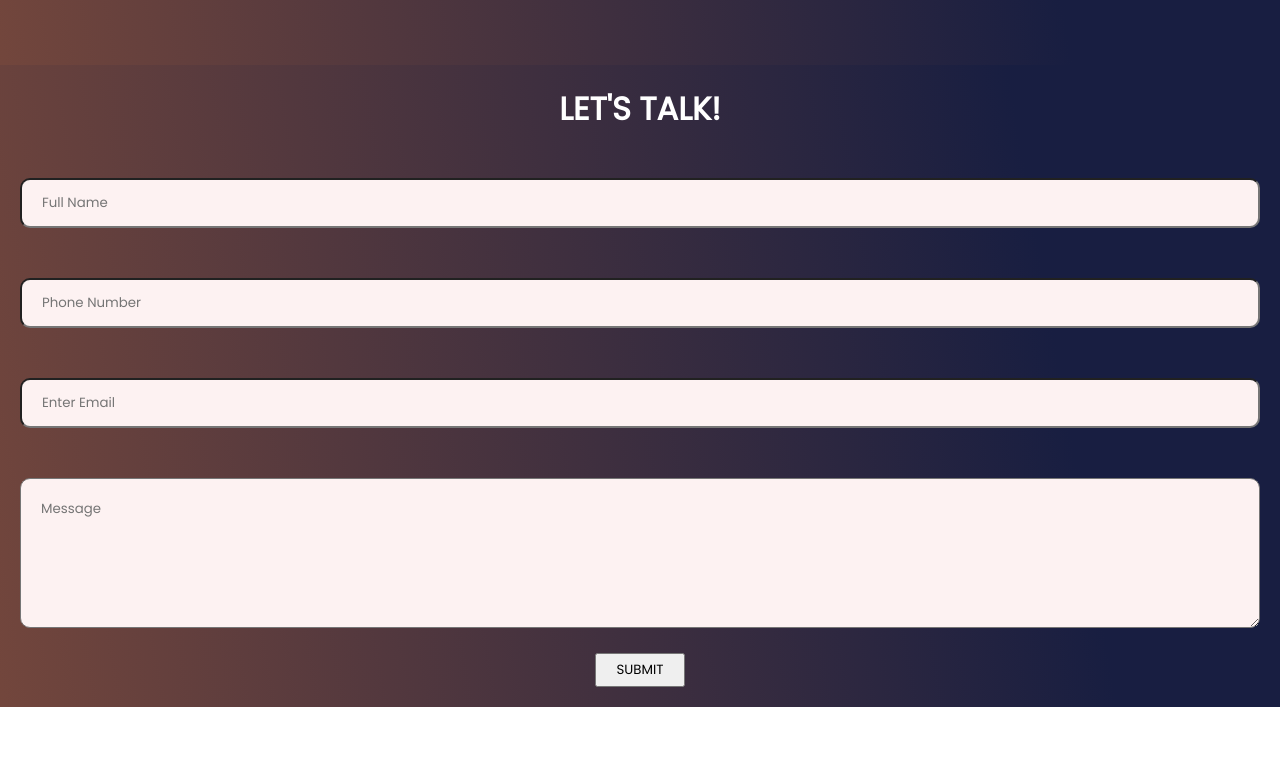
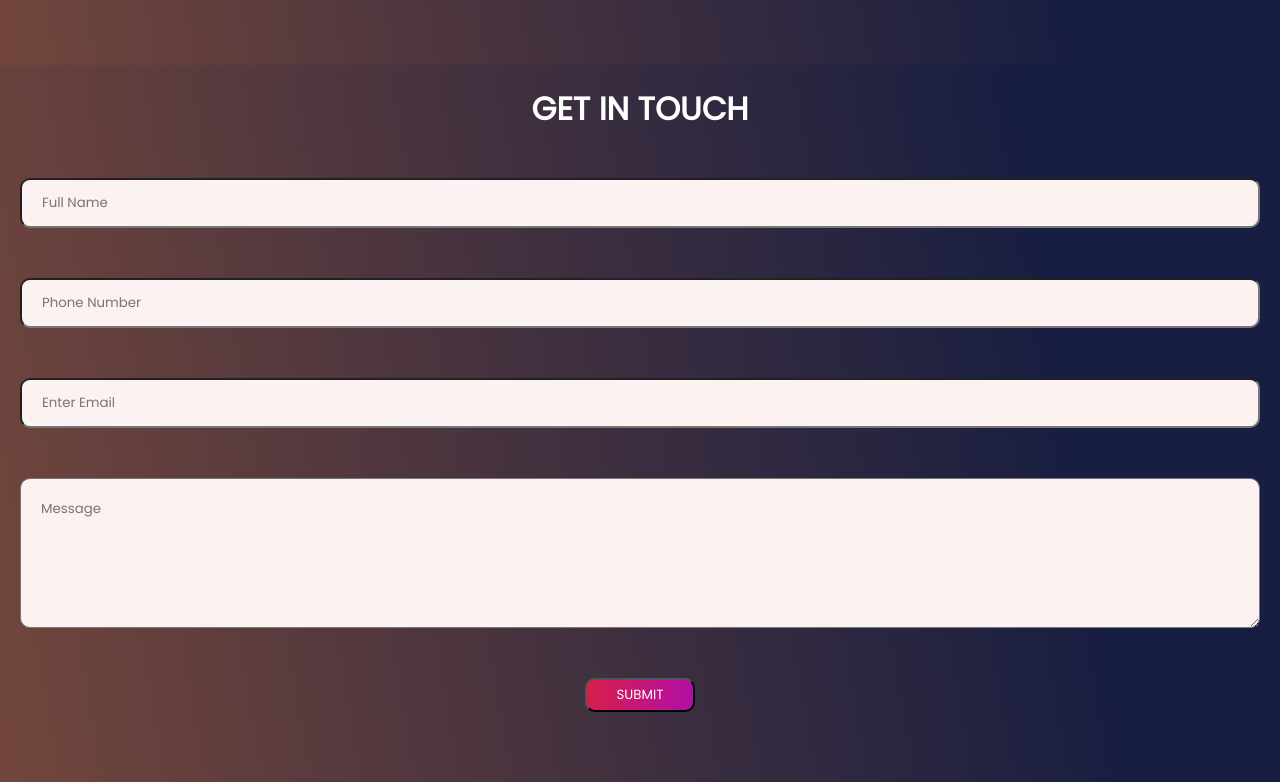
Before and after one commit to humailhasankhan/portfolio, a React (Create React App) app: page / in a window 1280 px wide. Shown: the part 2139-2921 px from the top of the page. Before the commit the page ends 2846 px from the top, so only its background shows below. Built offline with nearby package versions, Linux system fonts and the light colour scheme.

Commit message:
setup emailjs

```diff
--- a/package.json
+++ b/package.json
@@ -3,6 +3,7 @@
   "version": "0.1.0",
   "private": true,
   "dependencies": {
+    "@emailjs/browser": "^3.4.0",
     "@fortawesome/fontawesome-svg-core": "^1.3.0",
     "@fortawesome/free-brands-svg-icons": "^6.0.0",
     "@fortawesome/free-regular-svg-icons": "^6.0.0",
--- a/src/components/Contact/Contact.css
+++ b/src/components/Contact/Contact.css
@@ -9,6 +9,7 @@
 .form-container {
   width: 100%;
   height: 100%;
+  padding-bottom: 50px;
 }
 
 .form-area {
@@ -51,6 +52,19 @@
 
 .submit-button {
   width: max-content;
+  border-radius: 10px;
   align-self: center;
-  padding: 5px 20px;
+  padding: 5px 30px;
+  background: linear-gradient(96.95deg, #dc213d -11.42%, #a608c6 132.06%);
+  color: white;
 }
+
+.submit-button:hover {
+  background: linear-gradient(96.95deg, #58eda3 -11.42%, #07eafa 132.06%);
+  /* background: transparent; */
+
+  color: rgb(0, 0, 0);
+  cursor: pointer;
+  transition: all 0.3s ease-in-out;
+  font-size: 16px;
+}
--- a/src/components/Contact/Contact.js
+++ b/src/components/Contact/Contact.js
@@ -1,13 +1,45 @@
-import React from "react";
+import React, { useState } from "react";
 import "./Contact.css";
+import emailjs from "@emailjs/browser";
+
+const Result = () => {
+  return (
+    <p>
+      Your message has been successfully sent. I will contact you soon. Thank
+      you.
+    </p>
+  );
+};
 
 const Contact = (props) => {
+  const [result, showResult] = useState(false);
+  const sendEmail = (e) => {
+    e.preventDefault();
+
+    emailjs
+      .sendForm("gmail", "template_b0jd01x", e.target, "s0VjEuQilFlcBury9")
+      .then(
+        (result) => {
+          console.log(result.text);
+        },
+        (error) => {
+          console.log(error.text);
+        }
+      );
+    e.target.reset();
+    showResult(true);
+  };
+
+  setTimeout(() => {
+    showResult(false);
+  }, 6000);
+
   return (
     <div className="form-section">
       <div className="form-container">
-        <form action="" onSubmit="">
+        <form action="" onSubmit={sendEmail}>
           <div className="form-area">
-            <h1>LET'S TALK!</h1>
+            <h1>GET IN TOUCH</h1>
             <br />
             <input
               className="input100"
@@ -45,9 +77,10 @@ const Contact = (props) => {
               required
             ></textarea>
             <br />
+            <br />
             <button className="submit-button">SUBMIT</button>
 
-            <div className="row"></div>
+            <div className="row">{result ? <Result /> : null}</div>
           </div>
         </form>
       </div>
```
Also changed, not shown: 1 other file (tests, documents, lock files or other folders).
